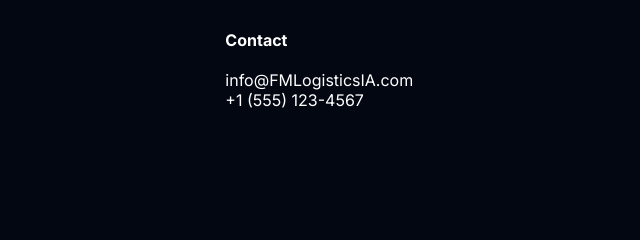
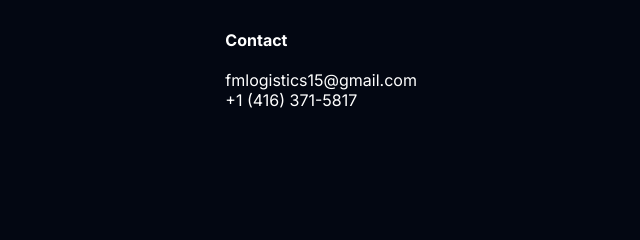
Before and after one commit to FMlogistics-D/FMlogistics-D.github.io, a plain HTML site: page index.html in a window 1280 px wide. Shown: the part 5824-6064 px from the top of the page, 640-1280 px from the left. Drawn offline with Linux system fonts and the light colour scheme; a script that the page names is missing.

Commit message:
Update index.html

```diff
--- a/index.html
+++ b/index.html
@@ -455,8 +455,8 @@ FOOTER
 
       <h4>Contact</h4>
 
-      <p>info@FMLogisticsIA.com</p>
-      <p>+1 (555) 123-4567</p>
+      <p>fmlogistics15@gmail.com</p>
+      <p>+1 (416) 371-5817</p>
 
     </div>
 
```
